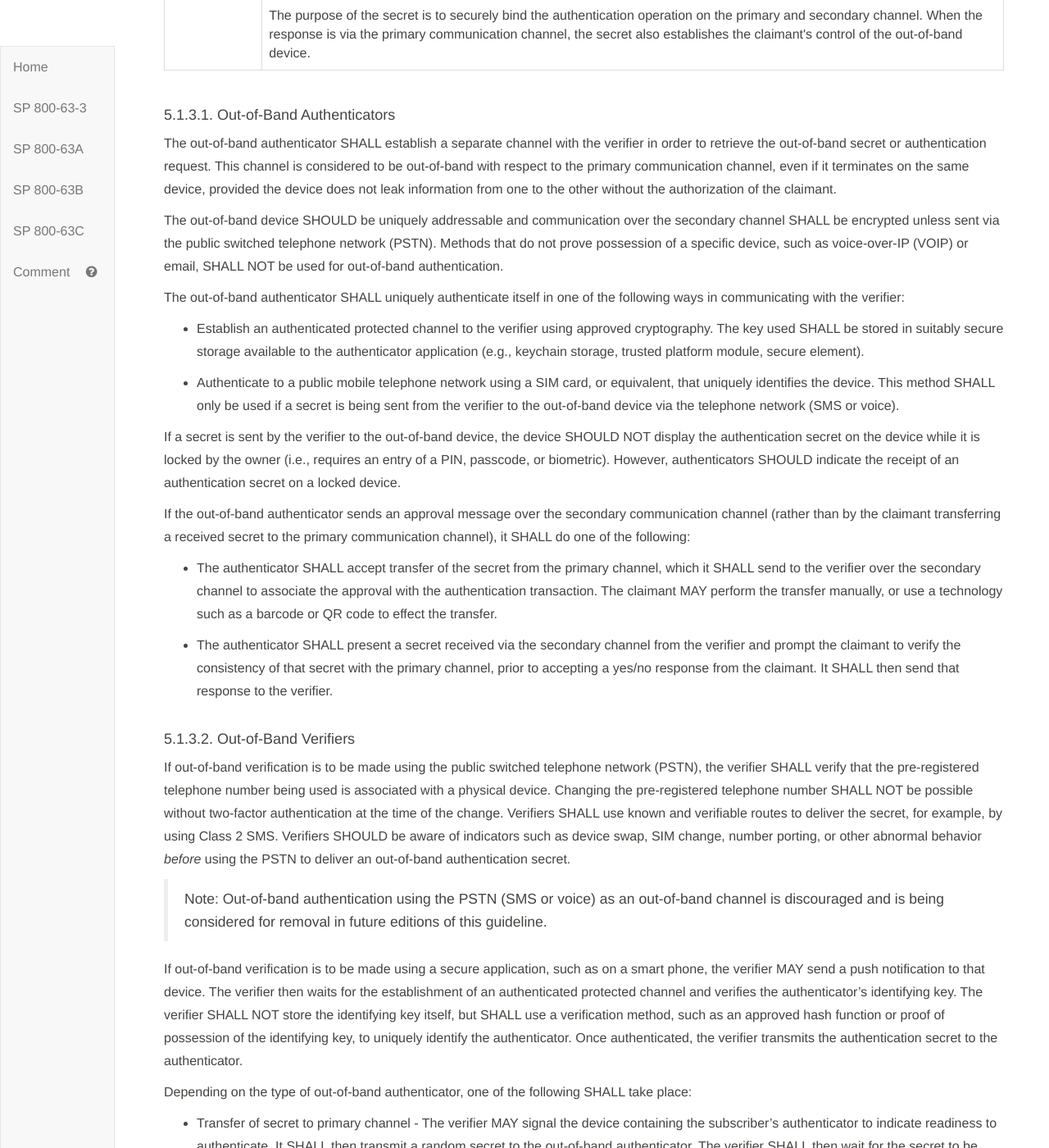
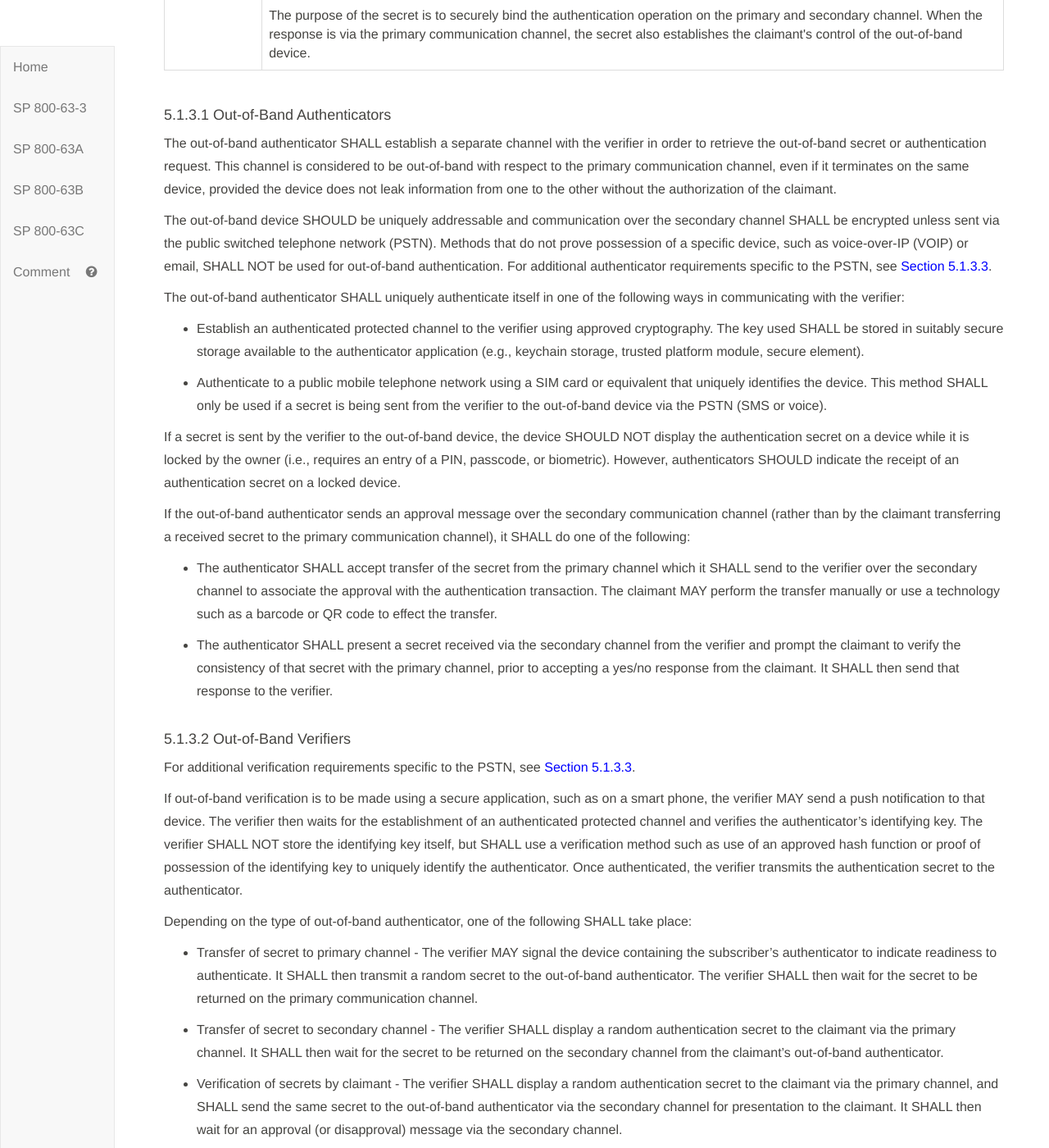
Before and after one commit to usnistgov/800-63-3, a Jekyll site: the page built from sp800-63b/sec5_authenticators.md, in a window 1280 px wide and 1400 px high, scrolled down 3901 px. Shown: the whole window at 82% size. Built offline with Jekyll 4.4.1, drawn with Linux system fonts in a browser that asks for light colours; our own code applies the rules of GitHub Pages for plain Markdown files; some of the changed text lies outside the part shown.

Commit message:
Edits to out-of-band authenticators (5.1.3) and addition of restricted authenticators as a general authenticator requirement (5.2.10).

```diff
--- a/sp800-63b/sec5_authenticators.md
+++ b/sp800-63b/sec5_authenticators.md
@@ -111,33 +111,31 @@
   </table>
   </div>
 
-#### <a name="ooba"></a> 5.1.3.1. Out-of-Band Authenticators
+#### <a name="ooba"></a> 5.1.3.1 Out-of-Band Authenticators
 
 The out-of-band authenticator SHALL establish a separate channel with the verifier in order to retrieve the out-of-band secret or authentication request. This channel is considered to be out-of-band with respect to the primary communication channel, even if it terminates on the same device, provided the device does not leak information from one to the other without the authorization of the claimant.
 
-The out-of-band device SHOULD be uniquely addressable and communication over the secondary channel SHALL be encrypted unless sent via the public switched telephone network (PSTN). Methods that do not prove possession of a specific device, such as voice-over-IP (VOIP) or email, SHALL NOT be used for out-of-band authentication.
+The out-of-band device SHOULD be uniquely addressable and communication over the secondary channel SHALL be encrypted unless sent via the public switched telephone network (PSTN). Methods that do not prove possession of a specific device, such as voice-over-IP (VOIP) or email, SHALL NOT be used for out-of-band authentication. For additional authenticator requirements specific to the PSTN, see [Section 5.1.3.3](#pstnOOB).
 
 The out-of-band authenticator SHALL uniquely authenticate itself in one of the following ways in communicating with the verifier:
 
 - Establish an authenticated protected channel to the verifier using approved cryptography. The key used SHALL be stored in suitably secure storage available to the authenticator application (e.g., keychain storage, trusted platform module, secure element).
 
-- Authenticate to a public mobile telephone network using a SIM card, or equivalent, that uniquely identifies the device. This method SHALL only be used if a secret is being sent from the verifier to the out-of-band device via the telephone network (SMS or voice).
+- Authenticate to a public mobile telephone network using a SIM card or equivalent that uniquely identifies the device. This method SHALL only be used if a secret is being sent from the verifier to the out-of-band device via the PSTN (SMS or voice).
 
-If a secret is sent by the verifier to the out-of-band device, the device SHOULD NOT display the authentication secret on the device while it is locked by the owner (i.e., requires an entry of a PIN, passcode, or biometric). However, authenticators SHOULD indicate the receipt of an authentication secret on a locked device.
+If a secret is sent by the verifier to the out-of-band device, the device SHOULD NOT display the authentication secret on a device while it is locked by the owner (i.e., requires an entry of a PIN, passcode, or biometric). However, authenticators SHOULD indicate the receipt of an authentication secret on a locked device.
 
 If the out-of-band authenticator sends an approval message over the secondary communication channel (rather than by the claimant transferring a received secret to the primary communication channel), it SHALL do one of the following:
 
-* The authenticator SHALL accept transfer of the secret from the primary channel, which it SHALL send to the verifier over the secondary channel to associate the approval with the authentication transaction. The claimant MAY perform the transfer manually, or use a technology such as a barcode or QR code to effect the transfer.
+* The authenticator SHALL accept transfer of the secret from the primary channel which it SHALL send to the verifier over the secondary channel to associate the approval with the authentication transaction. The claimant MAY perform the transfer manually or use a technology such as a barcode or QR code to effect the transfer.
 
 * The authenticator SHALL present a secret received via the secondary channel from the verifier and prompt the claimant to verify the consistency of that secret with the primary channel, prior to accepting a yes/no response from the claimant. It SHALL then send that response to the verifier.
 
-#### 5.1.3.2. Out-of-Band Verifiers
+#### 5.1.3.2 Out-of-Band Verifiers
 
-If out-of-band verification is to be made using the public switched telephone network (PSTN), the verifier SHALL verify that the pre-registered telephone number being used is associated with a physical device. Changing the pre-registered telephone number SHALL NOT be possible without two-factor authentication at the time of the change. Verifiers SHALL use known and verifiable routes to deliver the secret, for example, by using Class 2 SMS. Verifiers SHOULD be aware of indicators such as device swap, SIM change, number porting, or other abnormal behavior *before* using the PSTN to deliver an out-of-band authentication secret.
+For additional verification requirements specific to the PSTN, see [Section 5.1.3.3](#pstnOOB).
 
-> Note: Out-of-band authentication using the PSTN (SMS or voice) as an out-of-band channel is discouraged and is being considered for removal in future editions of this guideline.
-
-If out-of-band verification is to be made using a secure application, such as on a smart phone, the verifier MAY send a push notification to that device. The verifier then waits for the establishment of an authenticated protected channel and verifies the authenticator's identifying key. The verifier SHALL NOT store the identifying key itself, but SHALL use a verification method, such as an approved hash function or proof of possession of the identifying key, to uniquely identify the authenticator. Once authenticated, the verifier transmits the authentication secret to the authenticator.
+If out-of-band verification is to be made using a secure application, such as on a smart phone, the verifier MAY send a push notification to that device. The verifier then waits for the establishment of an authenticated protected channel and verifies the authenticator's identifying key. The verifier SHALL NOT store the identifying key itself, but SHALL use a verification method such as use of an approved hash function or proof of possession of the identifying key to uniquely identify the authenticator. Once authenticated, the verifier transmits the authentication secret to the authenticator.
 
 Depending on the type of out-of-band authenticator, one of the following SHALL take place:
 
@@ -150,6 +148,14 @@
 In all cases, the authentication SHALL be considered invalid if not completed within 10 minutes. In order to provide replay resistance as described in [Section 5.2.8](#replay), verifiers SHALL accept a given authentication secret only once during the validity period.
 
 The verifier SHALL generate random authentication secrets with at least 20 bits of entropy using an approved random bit generator [[SP 800-90Ar1]](#SP800-90Ar1). If the authentication secret has less than 64 bits of entropy, the verifier SHALL implement a rate-limiting mechanism that effectively limits the number of failed authentication attempts that can be made on the subscriber's account as described in [Section 5.2.2](#throttle).
+
+#### <a name="pstnOOB"></a> 5.1.3.3 Authentication using the Public Switched Telephone Network
+
+Use of the PSTN for out-of-band verification is RESTRICTED as described in this section and in [Section 5.2.10](#restricted)). If out-of-band verification is to be made using the PSTN, the verifier SHALL verify that the pre-registered telephone number being used is associated with a specific physical device. Changing the pre-registered telephone number is considered to be the binding of a new authenticator and SHALL only occur as described in [Section 6.1.2](#post-enroll-bind).
+
+Verifiers SHOULD consider risk indicators such as device swap, SIM change, number porting, or other abnormal behavior before using the PSTN to deliver an out-of-band authentication secret.
+
+> NOTE: Consistent with the restriction of authenticators in [Section 5.2.10](#restricted), NIST may adjust the RESTRICTED status of the PSTN over time based on the evolution of the threat landscape and the technical operation of the PSTN.
 
 #### <a name="singlefactorOTP"></a> 5.1.4. Single-factor OTP Device
 
@@ -454,3 +460,21 @@
 Authentication intent MAY be established in a number of ways. Authentication processes that require intervention of the subject, e.g., to enter an authenticator output on their endpoint from an OTP device, establish intent by their very nature.  Cryptographic devices that require user action (e.g., pushing a button or reinsertion) for each authentication or reauthentication operation are also considered to establish intent.
 
 Depending on the modality, presentation of a biometric may or may not establish authentication intent. Presentation of a fingerprint would normally establish intent, while observation of the claimant face using a camera normally would not by itself. Behavioral biometrics similarly are less likely to establish authentication intent because they do not require a specific action on the part of the claimant.
+
+#### <a name="restricted"></a> 5.2.10 Restricted Authenticators
+
+As threats evolve, the performance of authenticators in resisting false acceptance typically degrades. Conversely, the performance of some authenticators may improve, for example when changes to their underlying standards improves their ability to resist particular attacks.
+
+To account for these changes in authenticator performance, NIST places additional restrictions on authenticator types or specific classes or instantiations of an authenticator type.
+
+The use of a RESTRICTED authenticator requires that the implementing organization accept some risk that increases over time. If the organization determines that the risk imposed on any party is unacceptable, then that authenticator SHALL NOT be used. It is the responsibility of the organization to determine the level of tolerable risk for their application and its associated data and to define any methods for mitigating excessive risks.
+
+Furthermore, the risk of an authentication error is typically borne by multiple parties, including the implementing organization, organizations that rely on the authentication decision, and the subscriber. Because the subscriber may be exposed to additional risk when an organization accepts a RESTRICTED authenticator, and that the subscriber may have a limited understanding of and ability to control that risk, the CSP SHALL:
+
+1. Offer subscribers at least one alternate authenticator that is not RESTRICTED and can be used to authenticate at the required AAL.
+
+2. Provide meaningful notice to subscribers regarding the security risks of the RESTRICTED authenticator and availability of alternative(s) that are not RESTRICTED.
+
+3. Address any additional risk to subscribers in its risk assessment.
+
+4. Develop a migration plan for the possibility that the RESTRICTED authenticator is no longer acceptable at some point in the future and include this migration plan in its practice statement.
```
